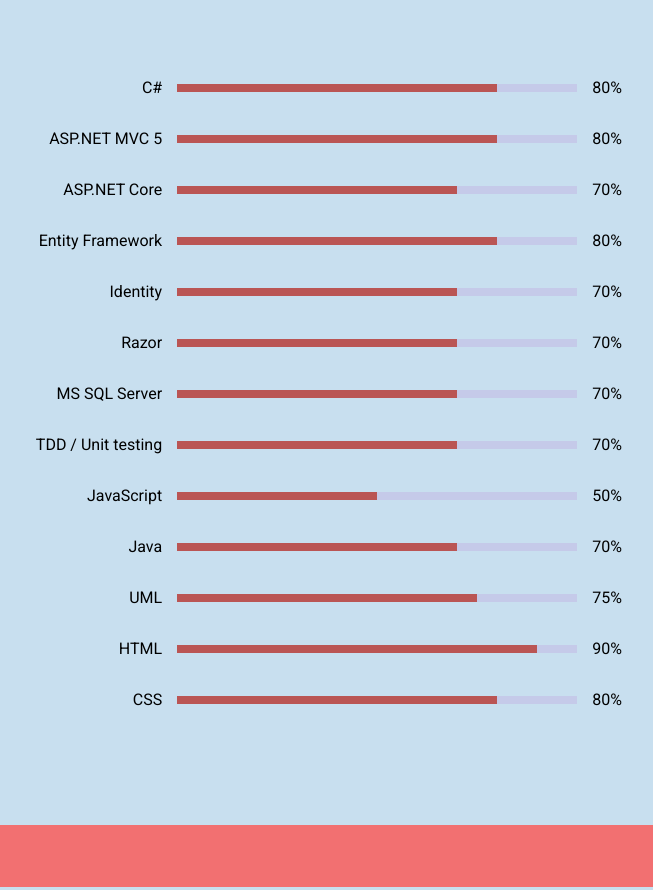
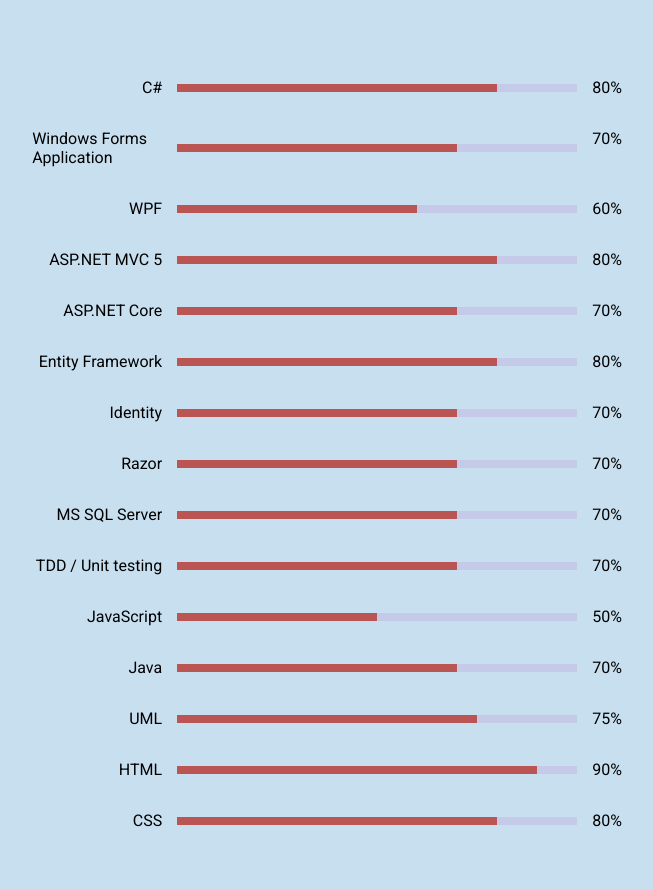
Before and after one commit to kaca306/cv, a plain HTML site: page docs/index.html in a window 1280 px wide. Shown: the part 900-1790 px from the top of the page, without its empty margins (423-1076 px from the left). Drawn offline with Linux system fonts and the light colour scheme.

Commit message:
add skills

```diff
--- a/docs/index.html
+++ b/docs/index.html
@@ -726,6 +726,20 @@
             <p>80%</p>
           </li>
           <li>
+            <p>Windows Forms Application</p>
+            <div class="progress-bar">
+              <div id="javascript" style="--my-width: 70;"></div>
+            </div>
+            <p>70%</p>
+          </li>
+          <li>
+            <p>WPF</p>
+            <div class="progress-bar">
+              <div id="javascript" style="--my-width: 60;"></div>
+            </div>
+            <p>60%</p>
+          </li>
+          <li>
             <p>ASP.NET MVC 5</p>
             <div class="progress-bar">
               <div id="typescript" style="--my-width: 80;"></div>
```
